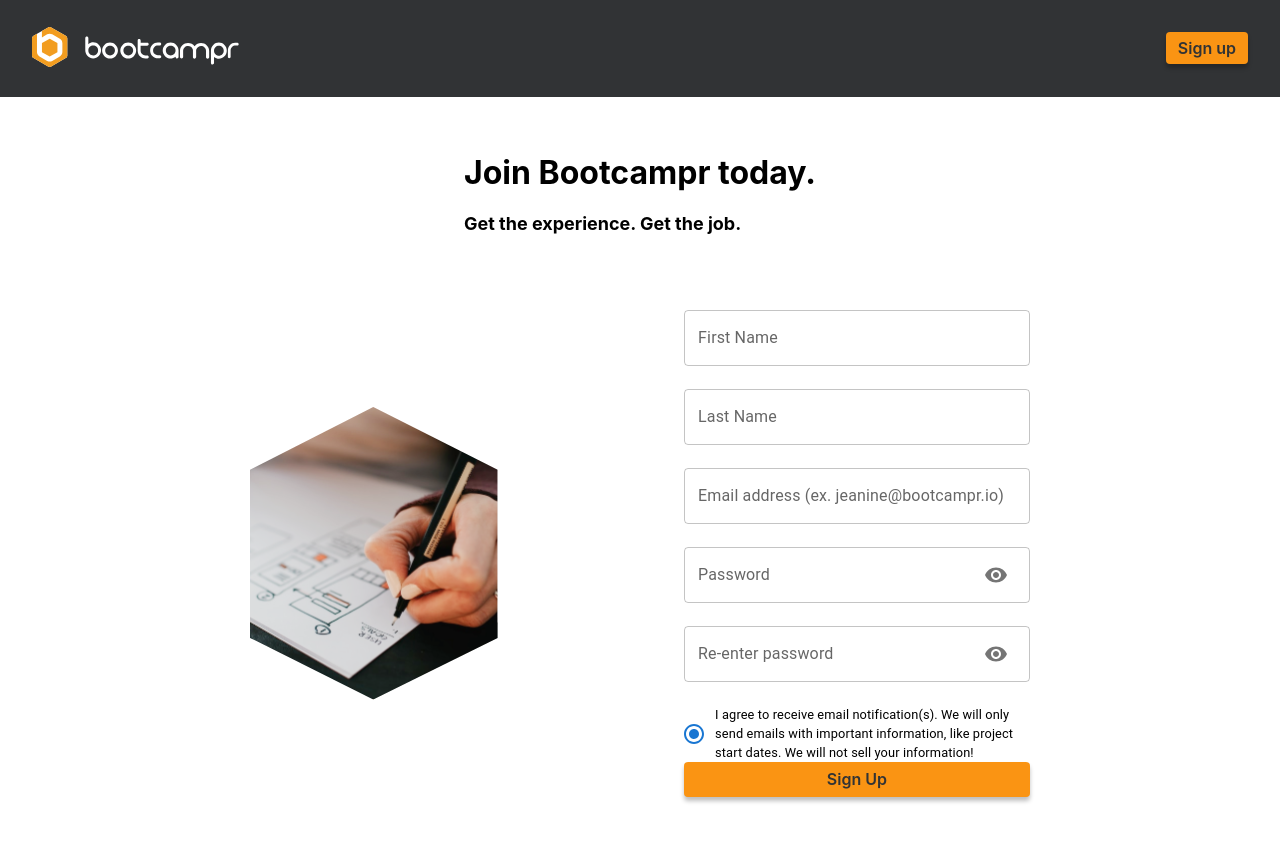
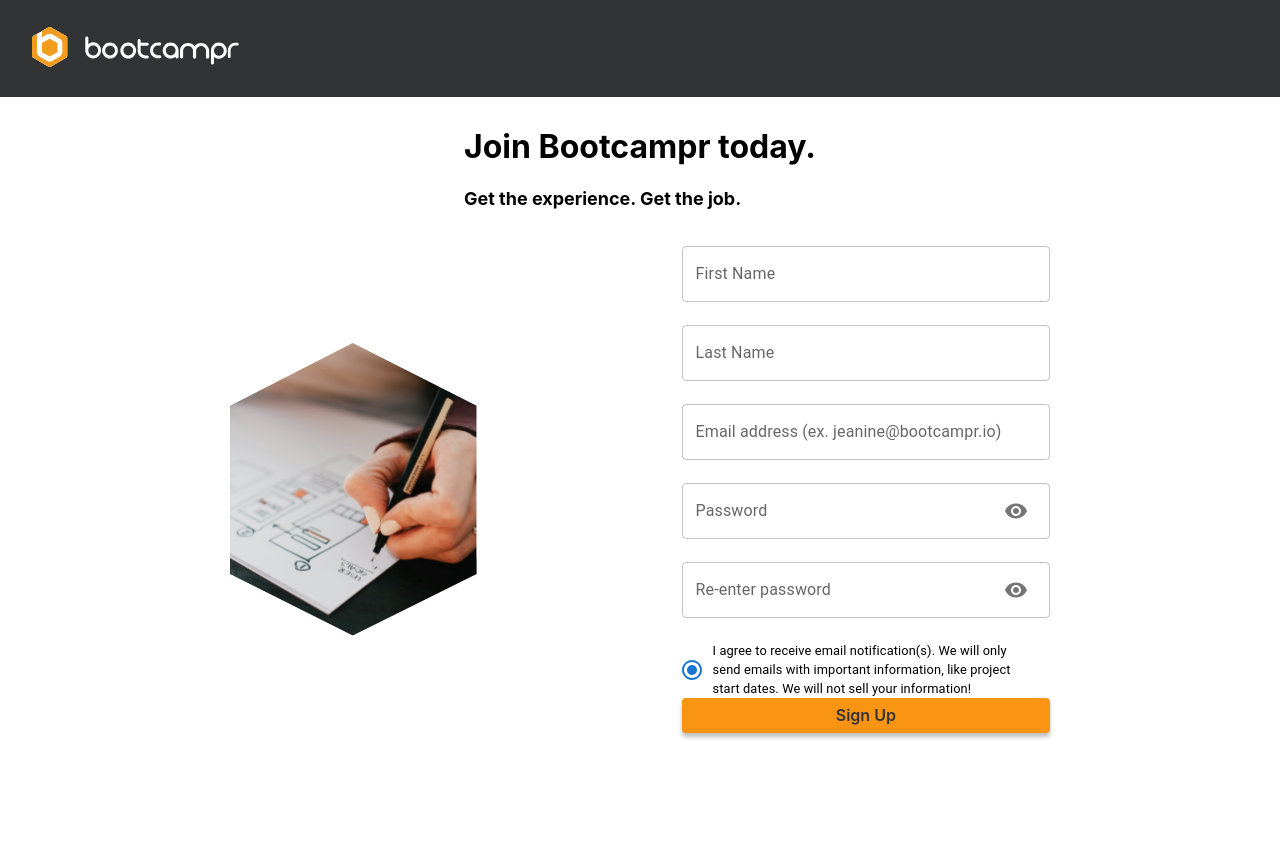
Before and after one commit to yeezick/bootcampr-assessment, a React (Create React App) app in the folder frontend/: page /sign-up in a window 1280 px wide. Shown: the top 842 px of the page. After the commit the page ends 800 px from the top, so only its background shows below. Built offline with nearby package versions, Linux system fonts and the light colour scheme.

Commit message:
feat: css

```diff
--- a/frontend/src/layout/Nav/Nav.tsx
+++ b/frontend/src/layout/Nav/Nav.tsx
@@ -1,8 +1,10 @@
 import { Link } from 'react-router-dom'
 import Logo from 'assets/Logo.svg'
 import './Nav.scss'
+import { useState } from 'react'
 
 export const Nav = () => {
+  const [showSignUp, setShowSignUp] = useState(false)
   return (
     <nav>
       <div className='nav-container'>
@@ -11,11 +13,15 @@ export const Nav = () => {
             <img src={Logo} alt='logo' />
           </Link>
         </div>
-        <div>
-          <Link className='sign-up' to='/sign-up'>
-            Sign up
-          </Link>
-        </div>
+        {showSignUp ? (
+          <div>
+            <Link className='sign-up' to='/sign-up'>
+              Sign up
+            </Link>
+          </div>
+        ) : (
+          <></>
+        )}
       </div>
     </nav>
   )
--- a/frontend/src/screens/SignUp/SignUp.scss
+++ b/frontend/src/screens/SignUp/SignUp.scss
@@ -5,7 +5,7 @@
 }
 
 .top-container {
-  margin-top: 3%;
+  margin-top: 1%;
   margin-left: auto;
   margin-right: auto;
 
@@ -18,7 +18,7 @@
   display: flex;
   justify-content: space-evenly;
   align-items: center;
-  margin: 5%;
+  margin: 2%;
 }
 
 .signup-image {
```
